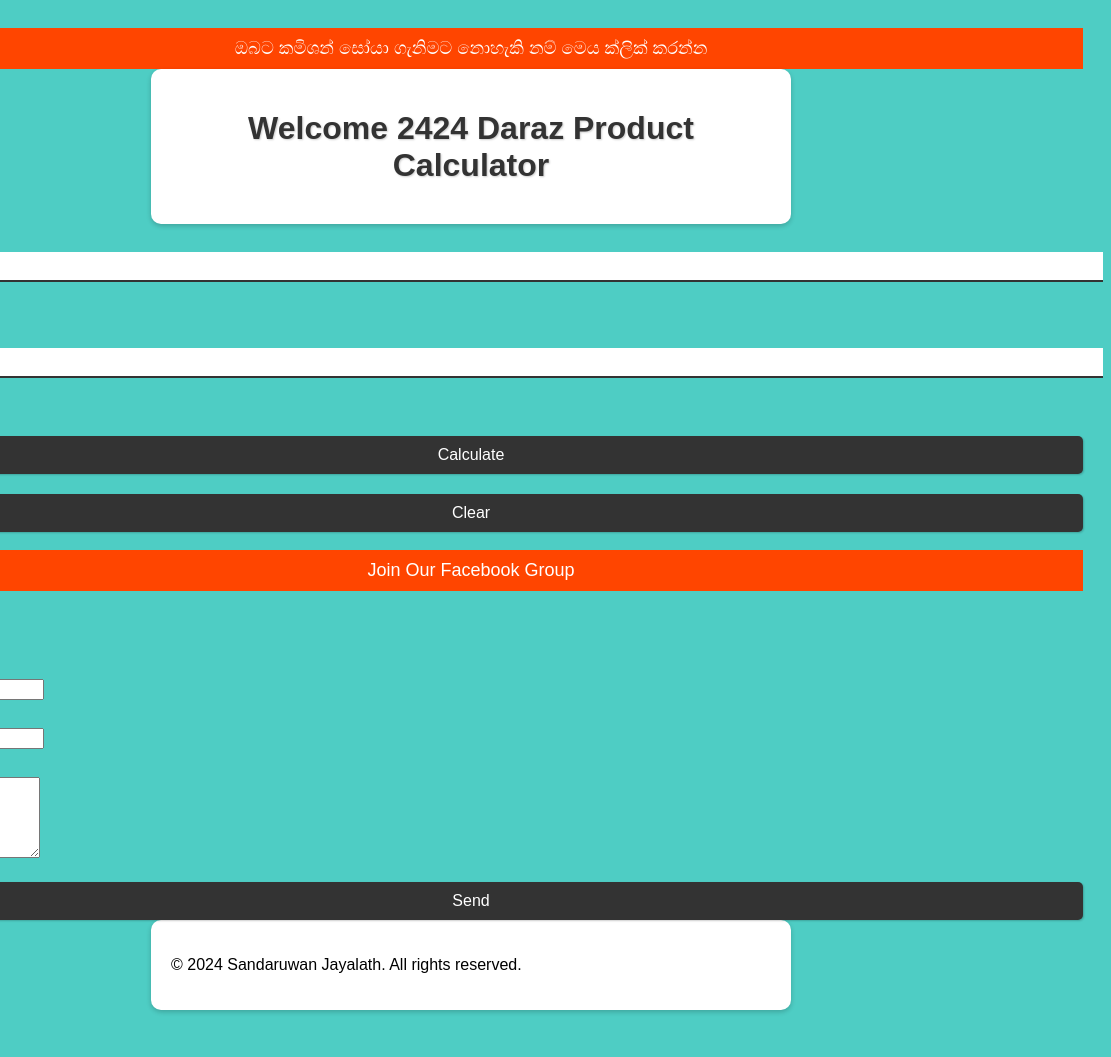
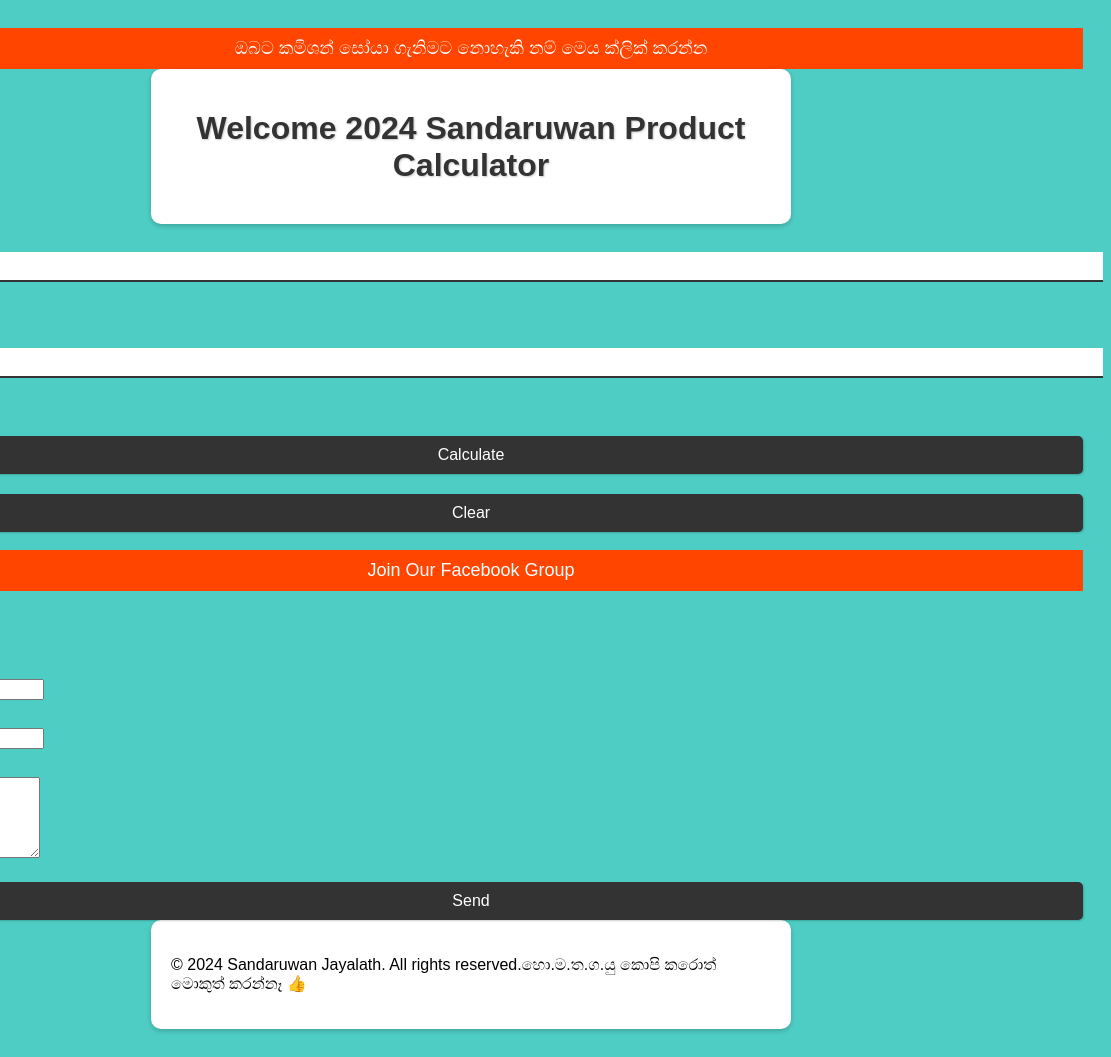
Before and after one commit to SandaruwanJayalath/daraz-sellercalculate, a plain HTML site: page index.html in a window 1280 px wide. Shown: the full height of the page, 169-1280 px from the left. Drawn offline with Linux system fonts and the light colour scheme; some icons are missing.

Commit message:
index.html
Chage daraz name and homathagayu

Signed-off-by: SandaruwanJayalath <137753978+SandaruwanJayalath@users.noreply.github.com>

```diff
--- a/index.html
+++ b/index.html
@@ -131,7 +131,7 @@ button:hover {
 <img src="https://logos-world.net/wp-content/uploads/2022/05/Daraz-Logo.png" alt="Daraz Logo" class="logo">
 
 <div class="container">
-	<h1> Welcome 2424 Daraz Product Calculator</h1>
+	<h1> Welcome 2024 Sandaruwan Product Calculator</h1>
 	<!-- Rest of the code... -->
 </div>
 
@@ -223,7 +223,7 @@ button:hover {
   <div class="container">
     <div class="row">
       <div class="col-md-6">
-        <p>&copy; 2024 Sandaruwan Jayalath. All rights reserved.</p>
+        <p>&copy; 2024 Sandaruwan Jayalath. All rights reserved.හො.ම.ත.ග.යු කොපි කරොත් මොකුත් කරන්නෑ 👍 </p>
       </div>
 
     </div>
```
